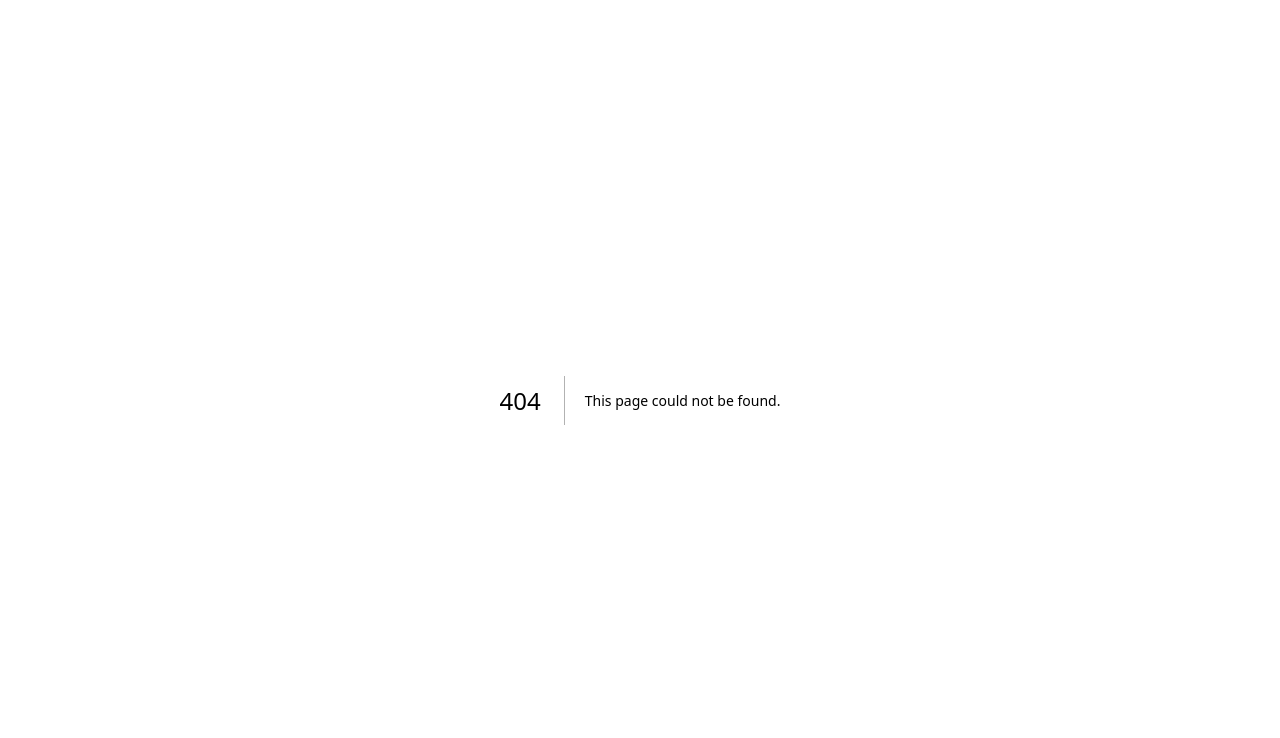
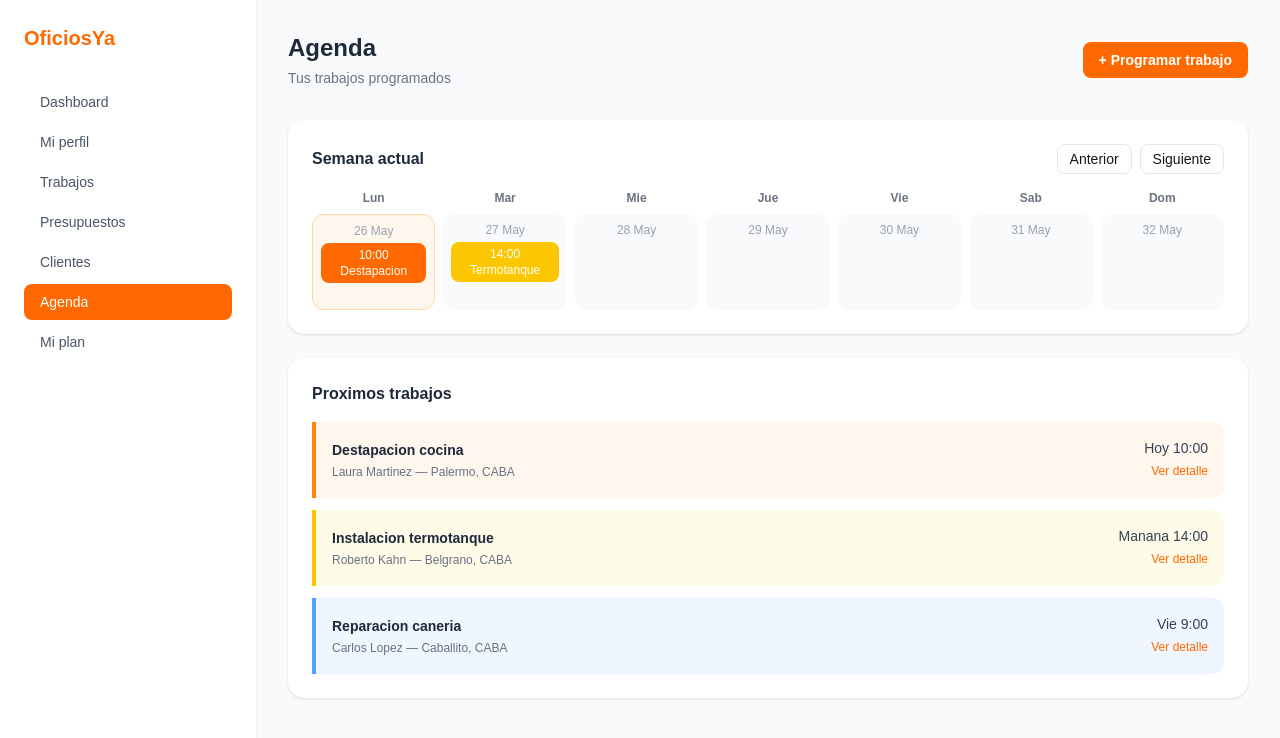
Before and after one commit to kaporay21/oficios, a Next.js app: page /dashboard/agenda in a window 1280 px wide. Before the commit this address had no page. Shown: the top 738 px of the page. Built offline with nearby package versions, Linux system fonts and the light colour scheme.

Commit message:
modulo de agenda listo

```diff
--- /dev/null
+++ b/app/dashboard/agenda/page.tsx
@@ -0,0 +1,93 @@
+export default function Agenda() {
+  return (
+    <div className="min-h-screen bg-gray-50 flex">
+
+      <aside className="w-64 bg-white shadow-sm min-h-screen p-6 hidden md:block">
+        <a href="/" className="text-xl font-bold text-orange-500 block mb-8">OficiosYa</a>
+        <nav className="space-y-1">
+          {[
+            { label: "Dashboard", href: "/dashboard" },
+            { label: "Mi perfil", href: "/dashboard/perfil" },
+            { label: "Trabajos", href: "/dashboard/trabajos" },
+            { label: "Presupuestos", href: "/dashboard/presupuestos" },
+            { label: "Clientes", href: "/dashboard/clientes" },
+            { label: "Agenda", href: "/dashboard/agenda", activo: true },
+            { label: "Mi plan", href: "/dashboard/plan" },
+          ].map((item) => (
+            <a key={item.label} href={item.href} className={`block px-4 py-2 rounded-lg text-sm font-medium transition ${item.activo ? "bg-orange-500 text-white" : "text-gray-600 hover:bg-gray-100"}`}>
+              {item.label}
+            </a>
+          ))}
+        </nav>
+      </aside>
+
+      <main className="flex-1 p-8">
+        <div className="flex justify-between items-center mb-8">
+          <div>
+            <h1 className="text-2xl font-bold text-gray-800">Agenda</h1>
+            <p className="text-gray-500 text-sm mt-1">Tus trabajos programados</p>
+          </div>
+          <button className="bg-orange-500 text-white px-4 py-2 rounded-lg text-sm font-semibold hover:bg-orange-600">
+            + Programar trabajo
+          </button>
+        </div>
+
+        {/* SEMANA ACTUAL */}
+        <div className="bg-white rounded-2xl shadow-sm p-6 mb-6">
+          <div className="flex justify-between items-center mb-4">
+            <h2 className="font-semibold text-gray-800">Semana actual</h2>
+            <div className="flex gap-2">
+              <button className="border border-gray-200 px-3 py-1 rounded-lg text-sm hover:bg-gray-50">Anterior</button>
+              <button className="border border-gray-200 px-3 py-1 rounded-lg text-sm hover:bg-gray-50">Siguiente</button>
+            </div>
+          </div>
+
+          <div className="grid grid-cols-7 gap-2">
+            {["Lun", "Mar", "Mie", "Jue", "Vie", "Sab", "Dom"].map((dia, i) => (
+              <div key={dia} className="text-center">
+                <div className="text-xs font-bold text-gray-500 mb-2">{dia}</div>
+                <div className={`rounded-xl p-2 min-h-24 ${i === 0 ? "bg-orange-50 border border-orange-200" : "bg-gray-50"}`}>
+                  <div className="text-xs text-gray-400 mb-1">{26 + i} May</div>
+                  {i === 0 && (
+                    <div className="bg-orange-500 text-white text-xs rounded-lg p-1 mb-1">
+                      10:00 Destapacion
+                    </div>
+                  )}
+                  {i === 1 && (
+                    <div className="bg-yellow-400 text-white text-xs rounded-lg p-1">
+                      14:00 Termotanque
+                    </div>
+                  )}
+                </div>
+              </div>
+            ))}
+          </div>
+        </div>
+
+        {/* PROXIMOS TRABAJOS */}
+        <div className="bg-white rounded-2xl shadow-sm p-6">
+          <h2 className="font-semibold text-gray-800 mb-4">Proximos trabajos</h2>
+          <div className="space-y-3">
+            {[
+              { titulo: "Destapacion cocina", cliente: "Laura Martinez", fecha: "Hoy 10:00", direccion: "Palermo, CABA", color: "border-orange-400 bg-orange-50" },
+              { titulo: "Instalacion termotanque", cliente: "Roberto Kahn", fecha: "Manana 14:00", direccion: "Belgrano, CABA", color: "border-yellow-400 bg-yellow-50" },
+              { titulo: "Reparacion caneria", cliente: "Carlos Lopez", fecha: "Vie 9:00", direccion: "Caballito, CABA", color: "border-blue-400 bg-blue-50" },
+            ].map((t) => (
+              <div key={t.titulo} className={`border-l-4 ${t.color} rounded-r-xl p-4 flex justify-between items-center`}>
+                <div>
+                  <h3 className="font-semibold text-gray-800 text-sm">{t.titulo}</h3>
+                  <p className="text-xs text-gray-500 mt-1">{t.cliente} — {t.direccion}</p>
+                </div>
+                <div className="text-right">
+                  <div className="text-sm font-medium text-gray-700">{t.fecha}</div>
+                  <button className="text-orange-500 text-xs hover:underline mt-1">Ver detalle</button>
+                </div>
+              </div>
+            ))}
+          </div>
+        </div>
+
+      </main>
+    </div>
+  );
+}
```
